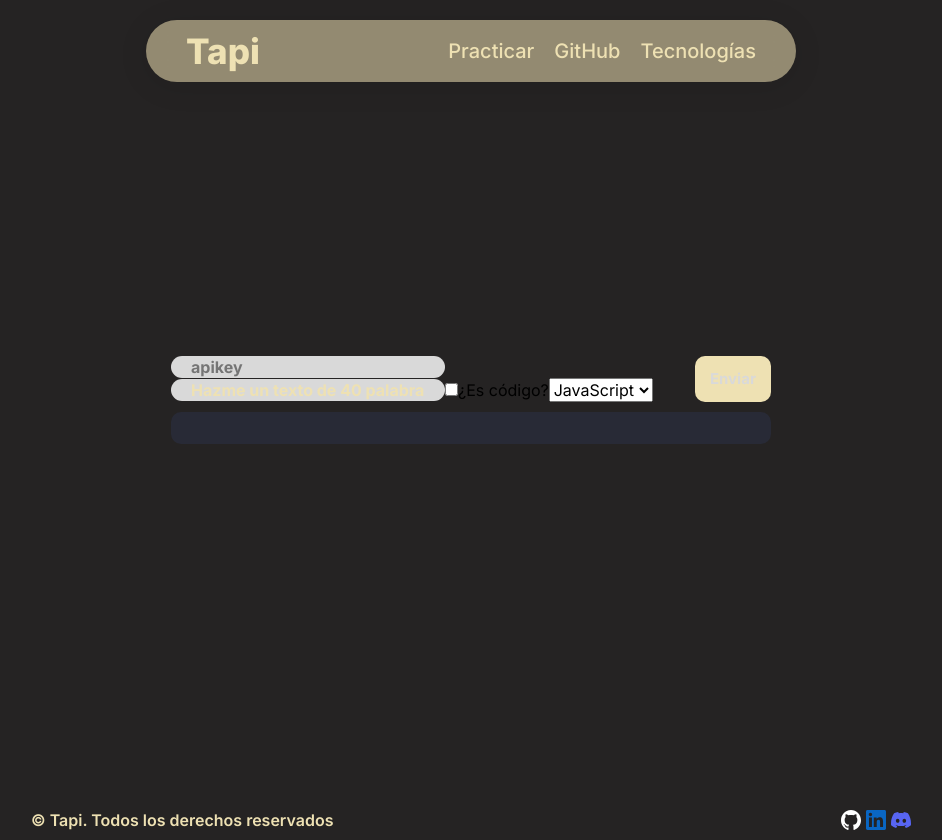
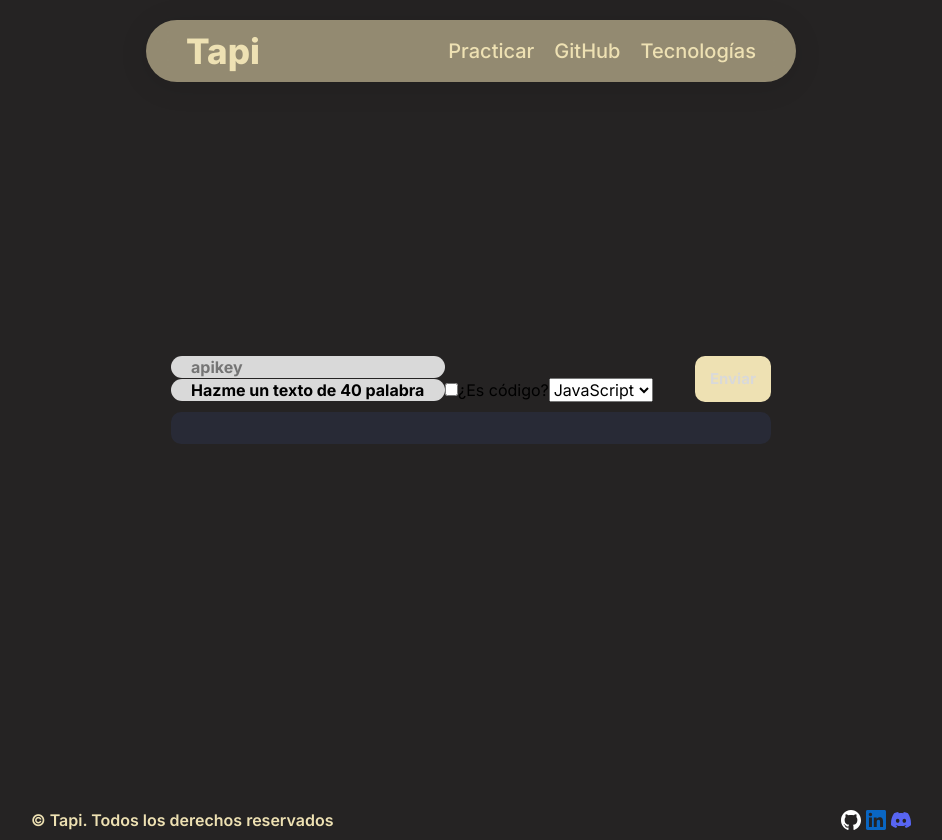
Before and after one commit to Cristian7B/tapi, a React (Vite) app: page /practice in a window 1280 px wide. Shown: the whole page, without its empty margins (169-1111 px from the left). Built offline with nearby package versions, Linux system fonts and the light colour scheme; a web font is replaced by a local one.

Commit message:
Fix api key

```diff
--- a/src/index.css
+++ b/src/index.css
@@ -52,7 +52,7 @@ img, video, svg { height: auto; max-width: 100%; }
     font-style: normal;
     font-weight: 700;
     line-height: 140%;
-    color: #EEE1B3;
+    color: #000000;
     border: 0;
     padding: 0 20px;
     outline: none;
--- a/src/modules/ai/components/KeyboardText.jsx
+++ b/src/modules/ai/components/KeyboardText.jsx
@@ -10,7 +10,8 @@ export function KeyboardText() {
     const [lenguaje, setLenguaje] = useState("")
     const [textShow, setTextShow] = useState("")
 
-    const {apiKey, setApiKey} = useState(null)
+    const [apiKey, setApiKey] = useState(null)
+
 
     console.log(apiKey)
 
@@ -24,6 +25,7 @@ export function KeyboardText() {
     const handlePrompt = event => {
         setPromptUser(event.target.value)
     }
+
     const receiveText = async () => {
         const keyboardTextShow = await generateTextFromPrompt(apiKey, isCode, lenguaje, promptUser)
         setTextShow(keyboardTextShow)
```
